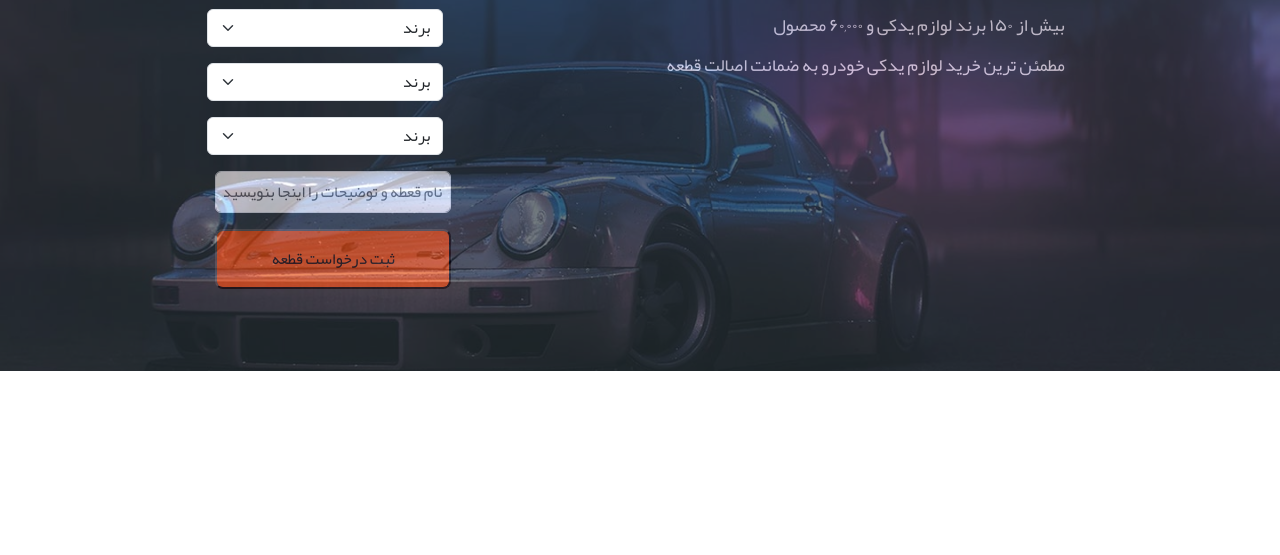
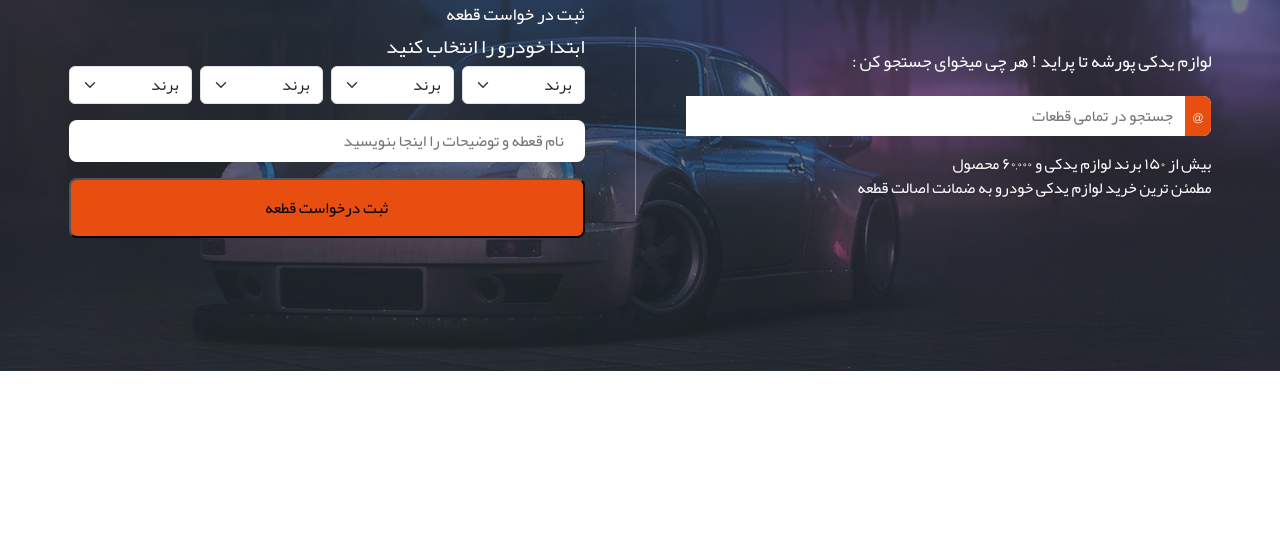
Before and after one commit to AmirKavian/amirpegeuotstore, a plain HTML site: page index.html in a window 1280 px wide. Shown: the part 245-800 px from the top of the page. Drawn offline with Linux system fonts and the light colour scheme.

Commit message:
finish cover section

```diff
--- a/assets/styles/style.css
+++ b/assets/styles/style.css
@@ -2,84 +2,142 @@
 
 body {
     font-family: "Yekan";
+    padding: 0;
+    margin: 0;
+    color: #fff;
+    font-size: 1em;
+}
 
-
-}
-.container-fluid {
-    background: #2a363b;
-    padding: 0 ;
-}
 
 .navbar-brand > img {
     width: 90px;
     height: 90px;
 }
-.img-container {
-    position: relative;
+
+
+ .img-container {
+     position: relative;
     height: 500px;
-}
-.decor-body {
     width: 100%;
-    position: relative;
-    pointer-events: none;
-    overflow: hidden;
-    height: 31px;
-}
-.img-container > .cover-img {
-    background: url(../images/banner-services.jpg) no-repeat center center fixed;
+    background: url(../images/banner-services.jpg);
     background-size: cover;
     background-position: center center;
+}
+.img-container::before {
+    content: "";
     position: absolute;
-    right: 0;
     top: 0;
+    background-color: #2a363b;
+    opacity: .6;
+    width: 100%;
     height: 100%;
+
+}
+.coverpanel {
+    display: flex;
+    justify-content: center;
+    color: #fff;
+    position: absolute;
+    top: 0;
+    flex-wrap: wrap;
     width: 100%;
-    opacity: .35;
-    margin: 0 !important;
+    height: 100%;
+    align-items: center;
 }
-.custom-ptb {
-    padding: 2.5em 5em ;
-    position: relative;
-    z-index: 10;
+ h2{
+    font-size: 1.1em;
+}
+.input-group {
+    width: 100%;
+    background-color: white;
+    border-top-right-radius: 8px;
+    border-bottom-right-radius: 8px;
 }
 
-.custom-p {
-    padding: 2em;
+.icon-search {
+    background-color: #e84e0f;
+    border-radius: 8px;
+    padding: .5em;
+
 }
-.bd-left {
-    border-left: 0.5px solid #9f9b9b;
+input[type=text] {
+    width: 500px;
+    display: block;
+    padding-right: .8em;
+    border-radius: 8px;
+    background: transparent;
+    border: none;
+}
+.coverpanel-right {
+    display: flex;
+    justify-content: center;
+    flex-direction: column;
+    padding-left: 50px;
+    border-left: 1px solid rgba(255,255,255,0.4);
+}
+.undersearchtext {
+    text-align: right;
+    font-weight: 300;
+    text-shadow: 0 1px 3px rgba(0, 0, 0, 0.2);
+    margin: 0;
+    color: #fff;
+    z-index: 2;
+    margin-bottom: 15px;
+    margin-top: 1rem;
+    width: 100%;
 }
 
-h1,
-h2 {
-    color: #fff;
-    font-size: 30px;
+.coverpanel-left {
+    padding-right: 50px;
 }
-
-p {
-    color: #fff;
+.item-search {
+    display: flex;
+    justify-content: space-between;
 }
-
-.input-group-text {
-    background-color: #e84e0f;
-    -moz-background-color: #e84e0f;
-    -o-background-color: #e84e0f;
+.input-singel {
+    background-color: white;
+    border-radius: 8px;
+    padding: .5em;
 }
-
-.form-control {
-    padding: 0.5em;
+.mb-3 {
+    width: 100%;
 }
-
-h3,
-h4 {
-    font-size: 18px;
-    color: #fff;
-    margin-top: 1em;
-}
-
 .btn-btn {
     background-color: #e84e0f;
     margin-top: 1em;
     border-radius: 8px;
     padding: 1em;
 }
+
+@media only screen and (min-width:993px) and (max-width:1200px) {
+    .img-container {
+        position: relative;
+        height: 500px;
+    }
+
+}
+
+
+@media only screen and(min-width:577px) and (max-width:992px) {
+
+    .img-container {
+        height: 300px;
+    }
+    .coverpanel-right {
+        border-left: none;
+    }
+    .coverpanel-left {
+        padding:1em 0;
+    }
+}
+
+
+@media only screen and (min-width:360px) and (max-width:576px) {
+    body {
+        color: red;
+    }
+    .img-container {
+        height: 200px;
+    }
+
+}
--- a/index.html
+++ b/index.html
@@ -11,7 +11,7 @@
 
 
 <body>
-    <div class="container-fluid">
+    <div class="">
         <nav class="navbar navbar-expand-lg bg-body-tertiary">
             <a class="navbar-brand" href="#"><img src="assets/images/logo.png" alt="logo" /></a>
             <button class="navbar-toggler" type="button" data-bs-toggle="collapse" data-bs-target="#navbarSupportedContent" aria-controls="navbarSupportedContent" aria-expanded="false" aria-label="Toggle navigation">
@@ -44,34 +44,33 @@
 
 
         <div class="img-container">
-<!--
-            <div class="decor-body">
-            <div class="decor-start"></div>
-            <div class="decor-end"></div>
-            <div class="decor-center"></div>
-            </div>
--->
-        <div class="cover-img"></div>
-        <div class="custom-pdb d-flex justify-content-center">
-            <div class="cover-panel coverpanel-right">
-                <h1 class="my-4">لوازم یدکی پورشه تا پراید ! هر چی میخوای جستجو کن :</h1>
+
+            <div class="cover-img"></div>
+
+        <div class="coverpanel">
+            <div class="coverpanel-right">
+                <h2 class="my-4 text-h2">لوازم یدکی پورشه تا پراید ! هر چی میخوای جستجو کن :</h2>
                 <div class="input-group">
-                    <span class="input-group-text" id="addon-wrapping">@</span>
-                    <input type="text" class="form-control" placeholder="جستجو در تمامی قطعات" aria-label="" aria-describedby="addon-wrapping">
+                    <span class="icon-search" id="addon-wrapping">@</span>
+                    <input type="text" class="" placeholder="جستجو در تمامی قطعات" aria-label="" aria-describedby="addon-wrapping">
                 </div>
-                <h3>بیش از ۱۵۰ برند لوازم یدکی و ۶۰,۰۰۰ محصول</h3>
-                <h4>مطمئن ترین خرید لوازم یدکی خودرو به ضمانت اصالت قطعه</h4>
+                <div class="undersearchtext">
+                    بیش از ۱۵۰ برند لوازم یدکی و ۶۰,۰۰۰ محصول
+                <br>
+                    مطمئن ترین خرید لوازم یدکی خودرو به ضمانت اصالت قطعه
+                </div>
 
             </div>
 
 
-            <div class="coverpanel coverpanel-left">
+            <div class="coverpanel-left">
 
                 <div class="title-block">
                 <h2>ثبت در خواست قطعه </h2>
-                <p>ابتدا خودرو را انتخاب کنید</p>
+                <h5>ابتدا خودرو را انتخاب کنید</h5>
                 </div>
-                    <div class="input-group mb-3 me-2">
+                <div class="item-search">
+                    <div class="input mb-3 me-2">
                         <select class="form-select" aria-label="car-brand" name="car-brand" id="car-brand">
                             <option value="brand">برند</option>
                             <option value="pride">پراید</option>
@@ -79,7 +78,7 @@
                             <option value="audi">آئودی</option>
                         </select>
                     </div>
-                    <div class="input-group mb-3 mx-2">
+                    <div class="input mb-3 me-2">
                         <select class="form-select" aria-label="car-model" name="car-model" id="car-model">
                             <option value="brand">برند</option>
                             <option value="pride">پراید</option>
@@ -87,7 +86,7 @@
                             <option value="audi">آئودی</option>
                         </select>
                     </div>
-                    <div class="input-group mb-3 mx-2">
+                    <div class="input mb-3 me-2">
                         <select class="form-select" aria-label="car-tip" name="car-tip" id="car-tip">
                             <option value="brand">برند</option>
                             <option value="pride">پراید</option>
@@ -95,7 +94,7 @@
                             <option value="audi">آئودی</option>
                         </select>
                     </div>
-                    <div class="input-group mb-3 ms-2">
+                    <div class="input mb-3">
                         <select class="form-select" aria-label="car-subtip" name="car-subtip" id="car-subtip">
                             <option value="brand">برند</option>
                             <option value="pride">پراید</option>
@@ -103,14 +102,16 @@
                             <option value="audi">آئودی</option>
                         </select>
                     </div>
-
+                </div>
                 <div class="input-singel">
-                    <input type="text" class="form-control" placeholder="نام قعطه و توضیحات را اینجا بنویسید" aria-label="City">
+                    <input type="text" class="" placeholder="نام قعطه و توضیحات را اینجا بنویسید" aria-label="City">
                 </div>
                 <div class="button">
                     <button class="btn-btn w-100" type="button">ثبت درخواست قطعه</button>
 
                 </div>
+
+
 
             </div>
             </div>
```
